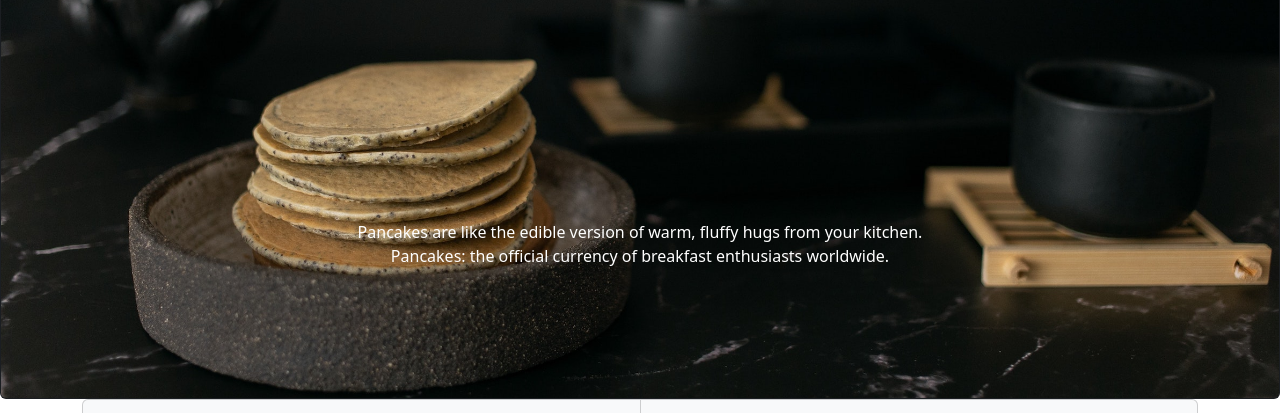
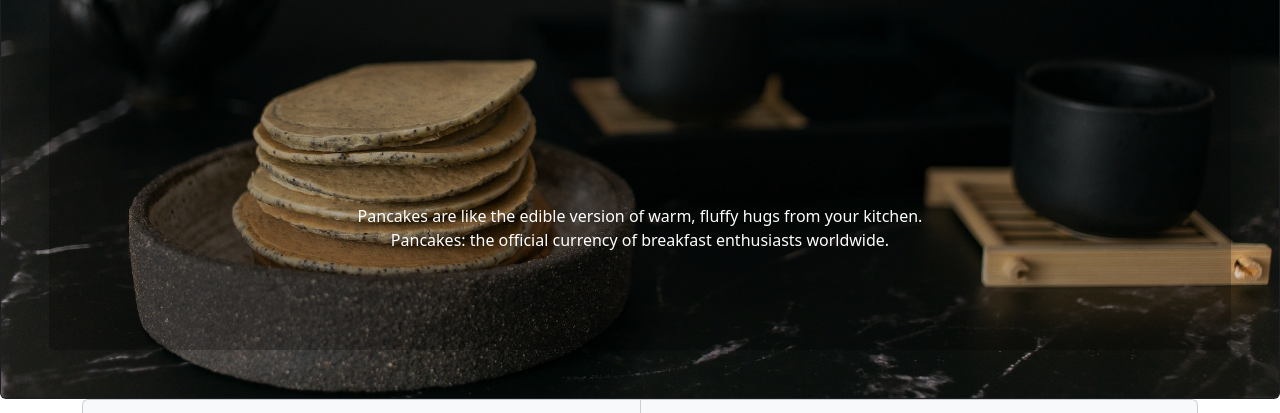
Before and after one commit to NoriesDev/THE-COOKBOOK, a plain HTML site: page index.html in a window 1280 px wide. Shown: the part 187-600 px from the top of the page. Drawn offline with nearby package versions, Linux system fonts and the light colour scheme.

Commit message:
adding img-overlay on header

```diff
--- a/index.html
+++ b/index.html
@@ -10,9 +10,10 @@
     <div class=".container">
       <div class="card text-bg-dark text-center">
         <img src="./img/pexels-monstera-production-7144713.jpg" class="card-img" alt="...">
-        <div class="card-img-overlay row align-items-center p-2 m-2" >
-          <h2 class="card-title text-center">Pancake Recipes</h2>
-          <p class="card-text text-center ">Pancakes are like the edible version of warm, fluffy hugs from your kitchen. <br> Pancakes: the official currency of breakfast enthusiasts worldwide.</p>
+        <div class="card-img-overlay bg-black opacity-25 m-5"></div>
+        <div class="card-img-overlay align-items-center row m-2" >
+          <h2 class="text-center">Pancake Recipes</h2>
+          <p class=" text-center">Pancakes are like the edible version of warm, fluffy hugs from your kitchen. <br> Pancakes: the official currency of breakfast enthusiasts worldwide.</p>
         </div>
       </div>
       <div class="container">
```
